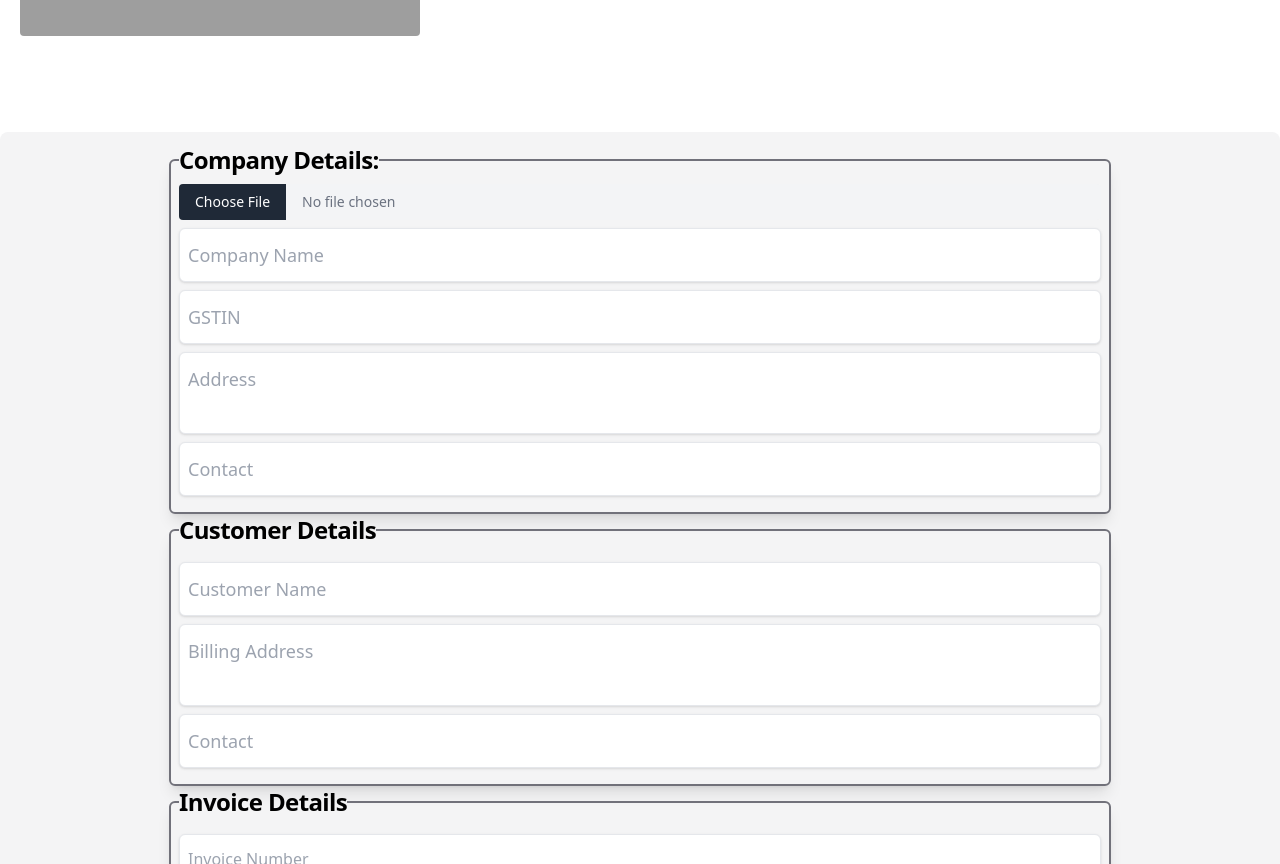
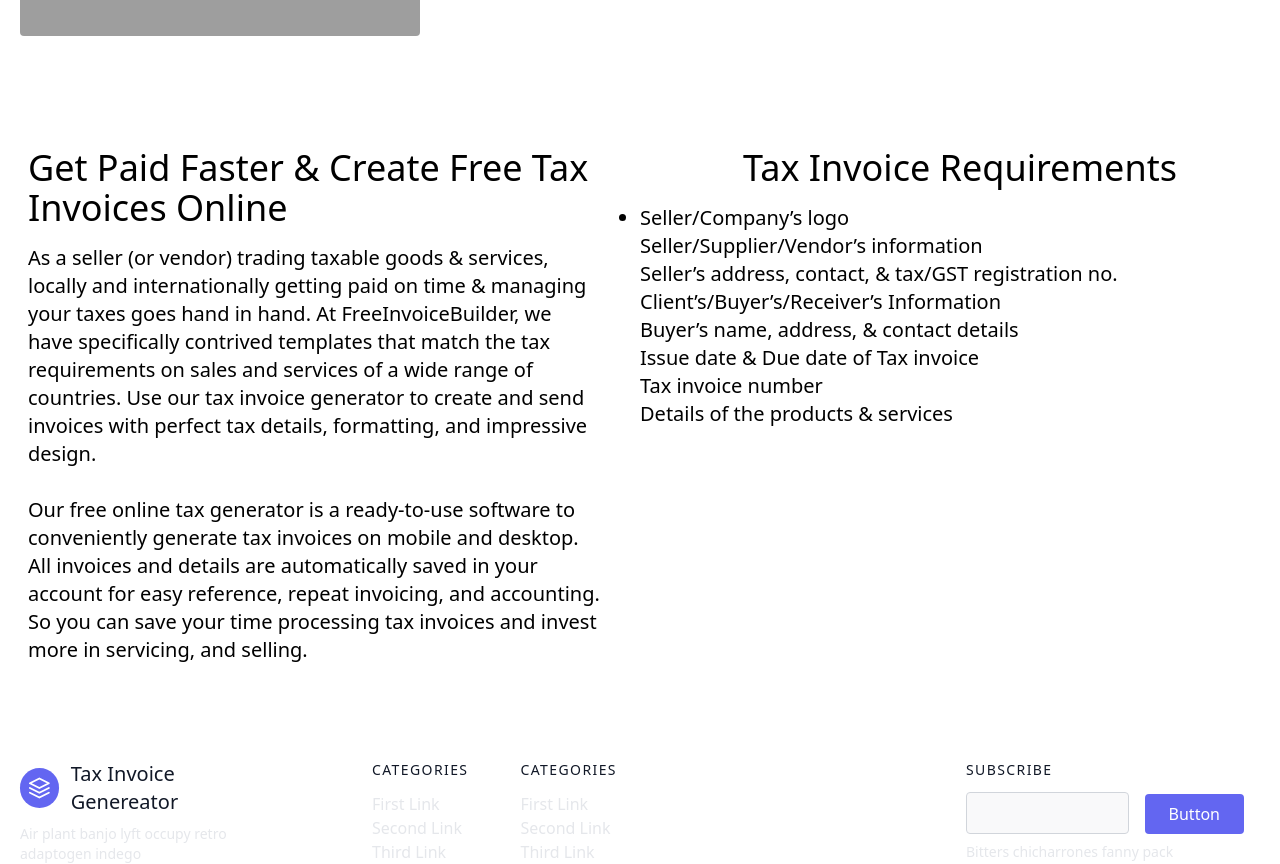
Before and after one commit to Suhail1102/Tax-invoice-generator, a React (Vite) app in the folder Frontend/: page / in a window 1280 px wide. Shown: the part 424-1288 px from the top of the page. Built offline with nearby package versions, Linux system fonts and the light colour scheme; grey boxes are pictures that could not be loaded; the HTML template or start-up script is replaced by a standard one.

Commit message:
new changes

```diff
--- a/Frontend/src/Pages/Home.jsx
+++ b/Frontend/src/Pages/Home.jsx
@@ -31,11 +31,40 @@ export default function Home() {
     <>
     <Header toggleDarkMode={toggleDarkMode} />
     <Hero/>
-    {!formData ? (
+    {/* {!formData ? (
         <TaxInvoiceForm onSubmit={handleFormSubmit} />
       ) : (
         <TaxInvoiceOutput formData={formData} />
-      )}
+      )} */}
+
+      <div className='container flex mx-auto  justify-around box-border '>
+        {/* right column */}
+      <div className=' flex-1 '>
+      <h2 className='text-4xl my-4 px-7'>Get Paid Faster & Create Free Tax Invoices Online</h2>
+      <div className='text-xl px-10 pl-7 font-extralight '>
+      As a seller (or vendor) trading taxable goods & services, locally and internationally getting paid on time & managing your taxes goes hand in hand. At FreeInvoiceBuilder, we have specifically contrived templates that match the tax requirements on sales and services of a wide range of countries. Use our tax invoice generator to create and send invoices with perfect tax details, formatting, and impressive design. <br/><br/>
+
+Our free online tax generator is a ready-to-use software to conveniently generate tax invoices on mobile and desktop. All invoices and details are automatically saved in your account for easy reference, repeat invoicing, and accounting. So you can save your time processing tax invoices and invest more in servicing, and selling.
+      </div>
+
+      </div>
+
+      {/* left column */}
+      <div className='flex-1'>
+      <h2 className='text-4xl my-4 px-7 text-center'>Tax Invoice Requirements</h2>
+      <ul className='text-xl'>
+        <li className='list-disc'>
+         Seller/Company’s logo</li>
+        <li>Seller/Supplier/Vendor’s information</li>
+        <li> Seller’s address, contact, & tax/GST registration no.</li>
+        <li>Client’s/Buyer’s/Receiver’s Information</li>
+        <li>Buyer’s name, address, & contact details</li>
+        <li> Issue date & Due date of Tax invoice</li>
+        <li>Tax invoice number</li>
+        <li>Details of the products & services</li>
+      </ul>
+      </div>
+      </div>
    <Footer/>
     </>
   )
--- a/Frontend/src/components/Login.jsx
+++ b/Frontend/src/components/Login.jsx
@@ -18,7 +18,7 @@ function Login() {
         <h2 className="text-2xl font-bold text-gray-800">Login</h2>
         <p className="mt-2 text-sm text-gray-600">
           Don’t have an account yet?{" "}
-          <a href="/signup" className="text-purple-600 hover:underline">
+          <a href="/signup" className="text-blue-600 hover:underline">
             Sign Up
           </a>
         </p>
@@ -30,7 +30,7 @@ function Login() {
             <input
               type="email"
               placeholder="you@example.com"
-              className="w-full px-4 py-2 bg-gray-100 border rounded-md focus:outline-none focus:ring-2 focus:ring-purple-400"
+              className="w-full px-4 py-2 bg-gray-100 border rounded-md focus:outline-none focus:ring-2 focus:ring-blue-400"
             />
           </div>
           <div className="mb-4">
@@ -40,11 +40,11 @@ function Login() {
             <input
               type="password"
               placeholder="Enter 6 characters or more"
-              className="w-full px-4 py-2 bg-gray-100 border rounded-md focus:outline-none focus:ring-2 focus:ring-purple-400"
+              className="w-full px-4 py-2 bg-gray-100 border rounded-md focus:outline-none focus:ring-2 focus:ring-blue-400"
             />
             <a
               href="#"
-              className="text-sm text-purple-600 hover:underline mt-2 block"
+              className="text-sm text-blue-600 hover:underline mt-2 block"
             >
               Forgot Password?
             </a>
@@ -57,7 +57,7 @@ function Login() {
           </div>
           <button
             type="submit"
-            className="w-full py-2 bg-purple-600 text-white font-semibold rounded-md hover:bg-purple-700 transition duration-300"
+            className="w-full py-2 bg-blue-600 text-white font-semibold rounded-md hover:bg-blue-700 transition duration-300"
           >
             LOGIN
           </button>
--- a/Frontend/src/components/Signup.jsx
+++ b/Frontend/src/components/Signup.jsx
@@ -1,6 +1,9 @@
 import React, { useState } from "react";
 import heroimg from "../assets/heroimg.png";
 import { NavLink , useNavigate} from 'react-router';
+import Backdrop from '@mui/material/Backdrop';
+import CircularProgress from '@mui/material/CircularProgress';
+import { Button } from "@mui/material";
 
 function Signup() {
   const [formData, setFormData] = useState({
@@ -17,6 +20,10 @@ function Signup() {
   const [focused, setFocused] = useState(false);
 
 const navigate = useNavigate();
+const[open , setOpen]= useState(false)
+const[submitting , setIssubmitting]= useState(false)
+const [loading, setLoading] = useState(false)
+const [message, setmessage] = useState("")
 
   const handleChange = (e) => {
     const { name, value } = e.target;
@@ -76,7 +83,7 @@ const navigate = useNavigate();
       password: formData.password,
     };
 
-    console.log("Submitting:", dataToSend);
+    // console.log("Submitting:", dataToSend);
 
     // Calling Api here
 
@@ -92,35 +99,61 @@ const navigate = useNavigate();
         throw new Error(`HTTP error! status: ${response.status}`);
       }
       else {
-        console.log(result)
-        navigate("/");
-        alert('User registered successfully!');
+        setTimeout(() => {
+          setmessage(result.message)
+          setLoading(false)
           setFormData({
             fullName: '',
             email: '',
             password: '',
             confirmPassword: '',
           });
+         setTimeout(() => {
+           setmessage("")
+         }, 2000,);
+
+        }, 2000);
+
+        // setOpen(true)
+        // setIssubmitting(true)
+        setLoading(true)
       }
 
     } catch (error) {
       console.log(error)
+      alert(error)
     }
 
   };
 
   return (
     <>
-      <div className="flex min-h-screen items-center justify-center bg-image ">
-        <div className="flex flex-col lg:flex-row w-full max-w-4xl bg-white shadow-lg rounded-2xl overflow-hidden">
+      <div className="flex min-h-screen items-center justify-center bg-image flex-col ">
+        {/* display message */}
+
+        <div className="flex flex-col lg:flex-row w-full max-w-4xl bg-white shadow-lg rounded-2xl overflow-hidden relative ">
           {/* Right Form Section */}
+          <div className="absolute md:top-5 md:left-80 left-20 ">{message &&<> <svg
+        xmlns="http://www.w3.org/2000/svg"
+        fill="none"
+        viewBox="0 0 24 24"
+        strokeWidth={1.5}
+        stroke="currentColor"
+        className="size-5 text-green-400 inline-block"
+      >
+        <path
+          strokeLinecap="round"
+          strokeLinejoin="round"
+          d="M9 12.75 11.25 15 15 9.75M21 12a9 9 0 1 1-18 0 9 9 0 0 1 18 0Z"
+        />
+      </svg> <span className=" text-green-300 font-semibold text-lg transition-all">{message}</span> </>}</div>
           <div className="w-full lg:w-1/2 p-8 pt-5">
           <NavLink to="/" > <svg xmlns="http://www.w3.org/2000/svg" fill="none" viewBox="0 0 24 24" strokeWidth={1} stroke="currentColor" className="size-10 cursor-pointer">
   <path strokeLinecap="round" strokeLinejoin="round" d="m11.25 9-3 3m0 0 3 3m-3-3h7.5M21 12a9 9 0 1 1-18 0 9 9 0 0 1 18 0Z" />
 </svg></NavLink>
             <h2 className="text-2xl font-bold text-gray-800">Sign Up</h2>
             <p className="mt-2 text-sm text-gray-600">
-              Already have an account?{" "}
+              Already have an account?&nbsp;
               <a href="/login" className="text-blue-600 hover:underline">
                 Login
               </a>
@@ -230,12 +263,17 @@ const navigate = useNavigate();
               </div>
 
               {/* Submit Button */}
-              <button
+
+              <Button
               type="submit"
+        fullWidth
+
         className="w-full py-2 bg-blue-600 text-white font-semibold rounded-md hover:bg-blue-700 transition duration-300"
+              loading={loading}
+       variant="contained"
       >
-                SIGN UP
-              </button>
+        Sign UP
+      </Button>
             </form>
 
             <p className="mt-6 text-center text-gray-600 text-sm">
@@ -267,7 +305,13 @@ const navigate = useNavigate();
           </div>
         </div>
       </div>
+      <Backdrop
+        sx={(theme) => ({ color: '#fff', zIndex: theme.zIndex.drawer + 1 })}
+        open={open}
 
+      >
+        <CircularProgress color="inherit" />
+      </Backdrop>
     </>
   );
 }
```
Lines whose indentation alone changed are shown as unchanged.
